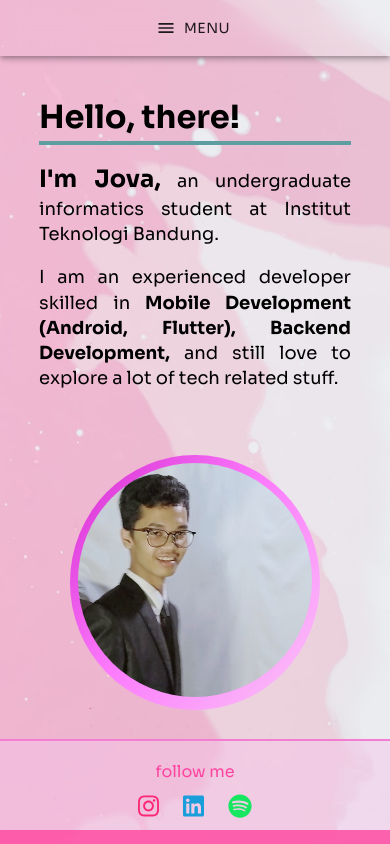
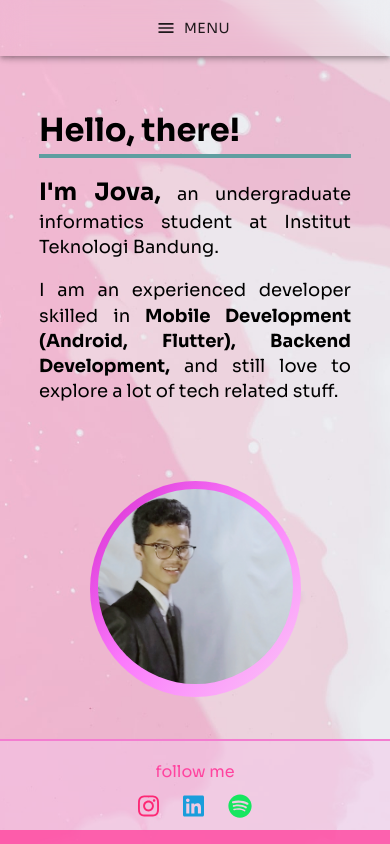
Before and after one commit to jovaandres/portoblmjd, a React (Create React App) app: page / in a window 390 px wide. Built offline with nearby package versions, Linux system fonts and the light colour scheme.

Commit message:
adding weird animation

```diff
--- a/src/Components/Footer/Footer.jsx
+++ b/src/Components/Footer/Footer.jsx
@@ -10,18 +10,18 @@ export const Footer = () => {
                 follow me
             </div>
             <div>
-                <IconButton href="https://www.instagram.com/jov.andrs/" target="_blank" rel="noreferer">
+                <IconButton className="social" href="https://www.instagram.com/jov.andrs/" target="_blank" rel="noreferer">
                     <i style={{ color: '#f16d' }} class="fab fa-instagram"></i>
                 </IconButton>
-                <IconButton href="https://www.linkedin.com/in/jova-andres-riski-b0b232200/" target="_blank" rel="noreferer">
+                <IconButton className="social" href="https://www.linkedin.com/in/jova-andres-riski-b0b232200/" target="_blank" rel="noreferer">
                     <i style={{ color: '#1a9ddb' }} class="fab fa-linkedin"></i>
                 </IconButton>
-                <IconButton href="https://open.spotify.com/user/389di68eunjgi5z3q680y7y87" target="_blank" rel="noreferer">
+                <IconButton className="social" href="https://open.spotify.com/user/389di68eunjgi5z3q680y7y87" target="_blank" rel="noreferer">
                     <i style={{ color: '#17e660' }} class="fab fa-spotify"></i>
                 </IconButton>
             </div>
             <div className="credit">
-                <p>&copy; 2021 by jova andreas</p>
+                <span></span>
             </div>
         </footer>
     )
--- a/src/Components/Footer/Footer.scss
+++ b/src/Components/Footer/Footer.scss
@@ -9,11 +9,31 @@ footer {
     color: #FF449F;
 
     .credit {
+        padding: 0.75rem 0;
         height: auto;
         background-color: rgba(255, 68, 159, 0.8);
 
-        p {
+        span {
             color: wheat;
+            &::before {
+                content: "\00a9 2021 by jova andreas";
+                animation: change infinite 5s;
+            }
+        }
+
+        @keyframes change {
+            0% {
+                content: "\00a9 2021 by jova andreas";
+            }
+            75% {
+                content: "made with \2764";
+            }
         }
     }
 }
+
+.social {
+    &:hover {
+        transform: scale(1.2);
+    }
+}
--- a/src/Layout/Layout.scss
+++ b/src/Layout/Layout.scss
@@ -9,6 +9,7 @@ html, body, .root {
 
 * {
     font-family: 'Sora', sans-serif;
+    scroll-behavior: smooth;
 }
 
 body {
--- a/src/Pages/General/General.scss
+++ b/src/Pages/General/General.scss
@@ -12,19 +12,21 @@
     align-items: center;
     margin: 4rem 0 0 0;
     min-height: 80vh;
+    overflow-x: hidden;
 
     .flip-box {
         margin: 1rem 2rem;
         max-width: 24vw;
         perspective: 1000px;
+        animation: animate 1s ease;
+        overflow: hidden;
 
         .flip-box-inner {
             display: grid;
             place-items: center;
             transition: transform 0.8s;
             transform-style: preserve-3d;
-            width: 100%;
-            height: 100%;
+            -webkit-transition: .8s ease-in-out;
             grid-template-areas: "inner-div";
 
             .container-1, .container-1-back {
@@ -51,11 +53,35 @@
                 }
             }
         }
+
+        &:hover {
+            .flip-box-inner {
+                transform: rotateY(180deg);
+              }
+        }
+
+        @media screen and (min-width: 768px) {
+            @keyframes animate {
+                0% {
+                    max-width: 14vw;
+                }
+                100% {
+                    max-width: 24vw;
+                }
+            }
+        }
+
+        @media screen and (max-width: 768px) {
+            @keyframes animate {
+                0% {
+                    max-height: 10vh;
+                }
+                100% {
+                    max-height: 50vh;
+                }
+            }
+        }
     }
-
-    .flip-box:hover .flip-box-inner {
-        transform: rotateY(180deg);
-      }
 
     .container-2 {
         overflow: hidden;
@@ -64,15 +90,31 @@
         background: rgb(70,142,180);
         background: linear-gradient(129deg, #D62AD0 0%, #FB7AFC 46%, #FBC7F7 100%);
         border-radius: 50%;
+        transition: transform 1s;
+        animation: animate-2 1.5s ease;
+
         img {
             width: 20rem;
             height: 20rem;
             border-radius: 50%;
         }
+
+        @keyframes animate-2 {
+            0% {
+                transform: scale(0.1);
+            }
+            100% {
+               transform: scale(1);
+            }
+        }
+
+        &:hover {
+            transform: skew(20deg, -30deg);
+        }
     }
 }
 
-@media screen and (max-width:812px) {
+@media screen and (max-width:768px) {
     .container {
       flex-direction: column;
 
@@ -82,8 +124,8 @@
 
       .container-2 {
           img {
-              max-width: 60vw;
-              max-height: 60vw;
+              max-width: 50vw;
+              max-height: 50vw;
           }
       }
     }
```
